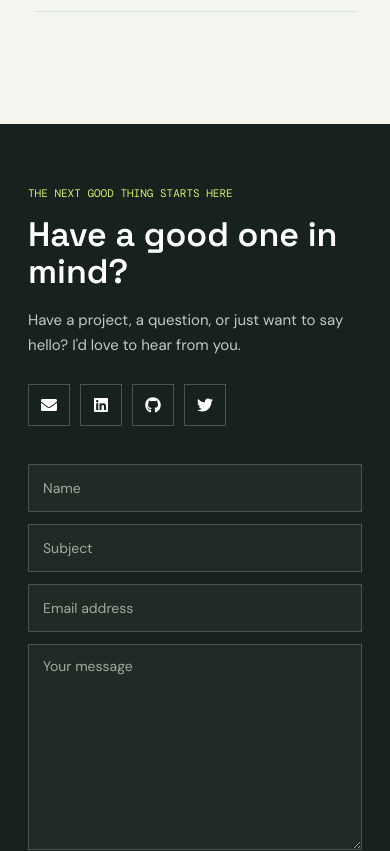
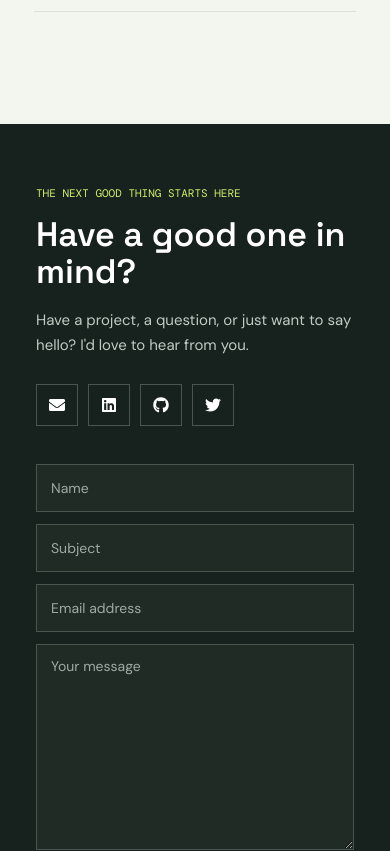
Before and after one commit to ibimina/ibimina-portfolio, a Next.js app: page / in a window 390 px wide. Shown: the part 6240-7091 px from the top of the page. Built offline with nearby package versions, Linux system fonts and the light colour scheme.

Commit message:
feat(portfolio): refresh branding and showcase experience
- refine responsive contact spacing

```diff
--- a/src/styles/contact.module.css
+++ b/src/styles/contact.module.css
@@ -4,13 +4,14 @@
   grid-template-columns: 0.9fr 1.1fr;
   gap: 80px;
   margin-left: calc(50% - 50vw);
-  padding: 82px max(40px, calc((100vw - 1120px) / 2)) 90px;
+  padding: 82px max(64px, calc((100vw - 1120px) / 2)) 90px;
   background: var(--color-ink);
   color: #fff;
 }
 
 .contactCopy {
   max-width: 420px;
+  padding-left: 32px;
 }
 
 .eyebrow {
@@ -126,11 +127,21 @@
   color: var(--color-accent);
 }
 
+@media (max-width: 900px) {
+  .contact {
+    gap: 48px;
+  }
+}
+
 @media (max-width: 700px) {
   .contact {
     grid-template-columns: 1fr;
     gap: 38px;
-    padding: 60px 28px 68px;
+    padding: 60px 36px 68px;
+  }
+
+  .contactCopy {
+    padding-left: 0;
   }
 
   .heading {
```
